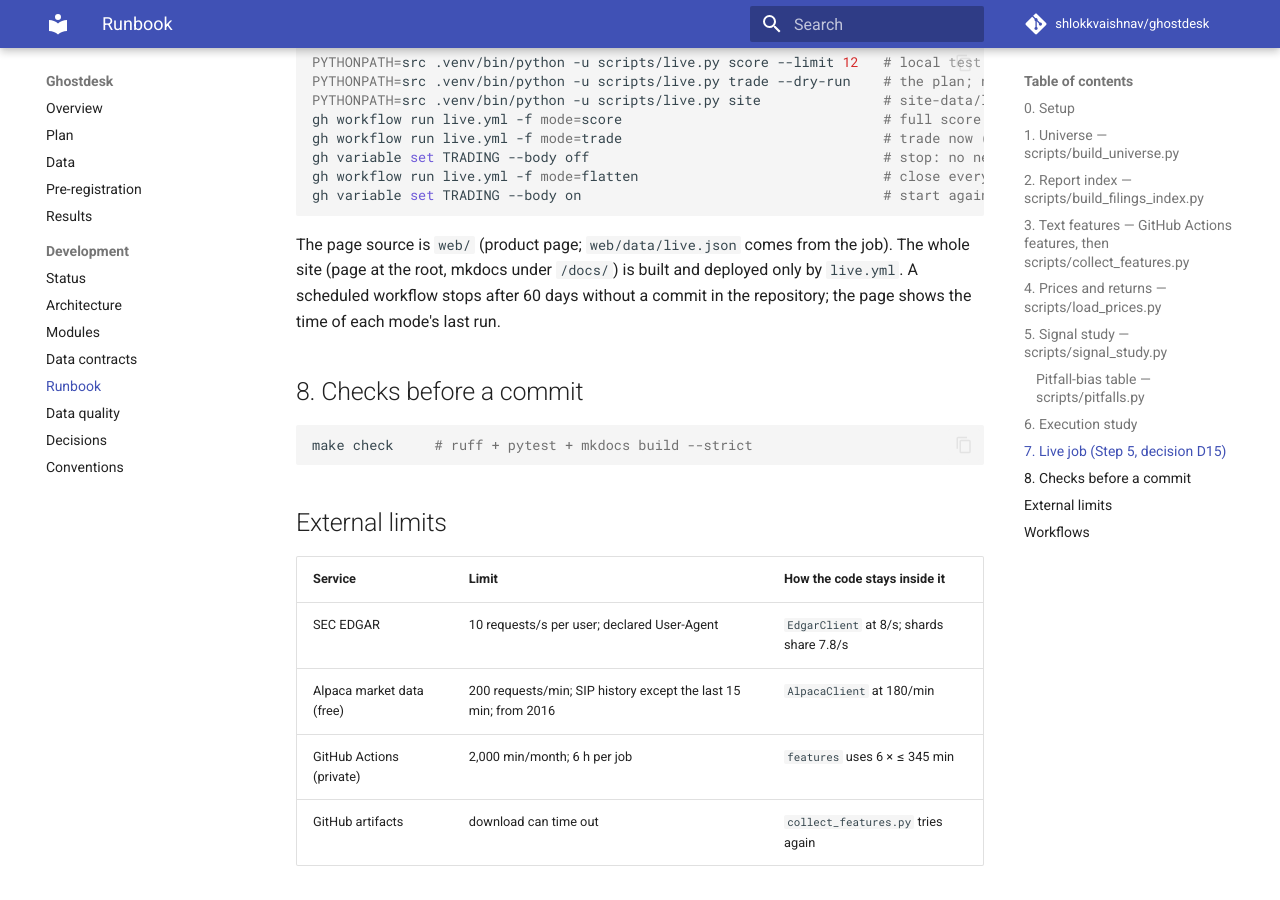
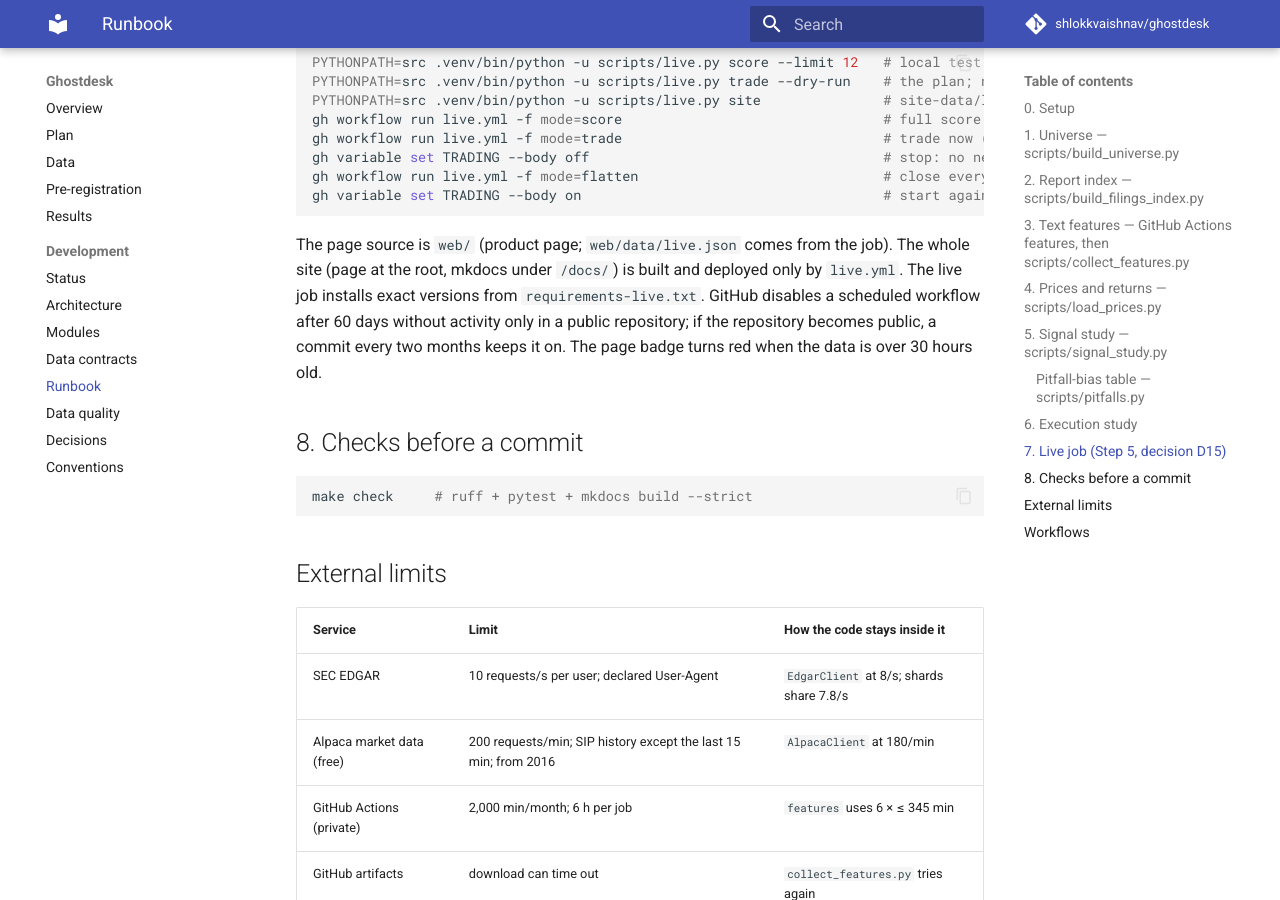
Before and after one commit to shlokkvaishnav/ghostdesk, an MkDocs documentation site: the page built from docs/dev/runbook.md, in a window 1280 px wide and 900 px high, scrolled down 2796 px. Built offline with MkDocs 1.6.1 and Material for MkDocs 9.7.7, drawn with Linux system fonts in a browser that asks for light colours; comment, search, counter and statistics services are not loaded.

Commit message:
Pin the live job's packages (requirements-live.txt from a successful Linux run); correct the 60-day note
Tested in a fresh venv: install, pip check, the script and the strict docs build.

````diff
--- a/docs/dev/runbook.md
+++ b/docs/dev/runbook.md
@@ -100,8 +100,10 @@ gh workflow run live.yml -f mode=flatten                              # close ev
 gh variable set TRADING --body on                                     # start again
 ```
 The page source is `web/` (product page; `web/data/live.json` comes from the job). The whole site (page at the root,
-mkdocs under `/docs/`) is built and deployed only by `live.yml`. A scheduled workflow stops after 60 days without a
-commit in the repository; the page shows the time of each mode's last run.
+mkdocs under `/docs/`) is built and deployed only by `live.yml`. The live job installs exact versions from
+`requirements-live.txt`. GitHub disables a scheduled workflow after 60 days without activity only in a public
+repository; if the repository becomes public, a commit every two months keeps it on. The page badge turns red
+when the data is over 30 hours old.
 
 ## 8. Checks before a commit
 ```bash
````
Also changed, not shown: requirements-live.txt (added, +40 -0 lines), 1 other file.
